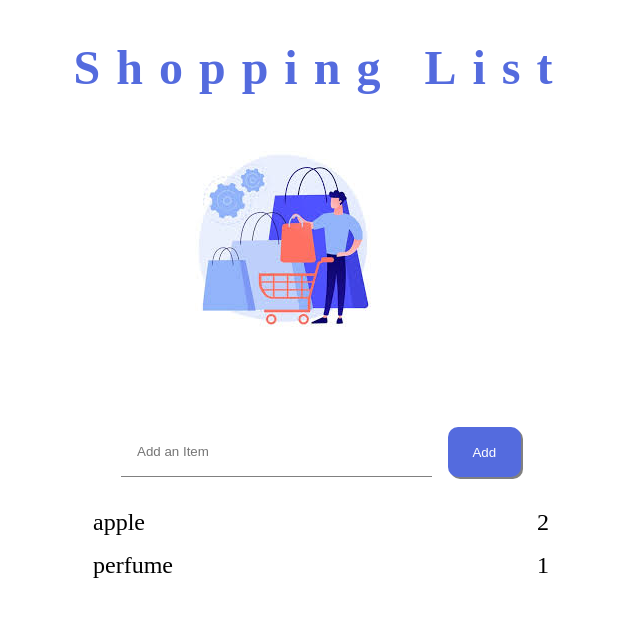
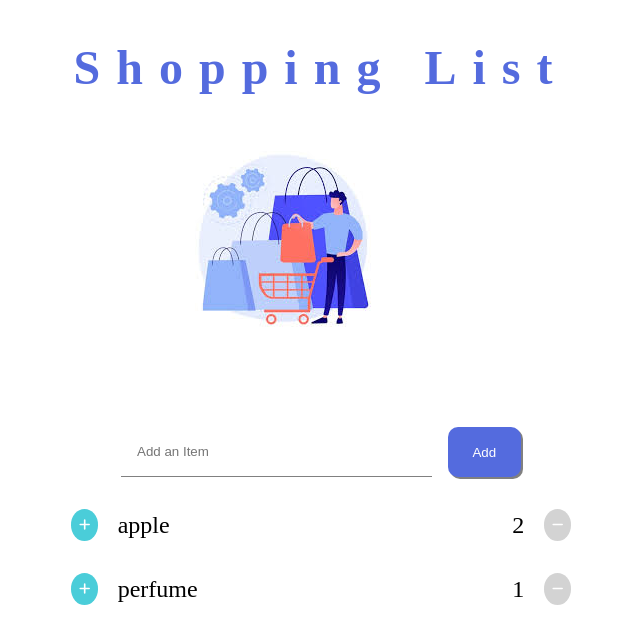
Before and after one commit to reemadhanwaniii/Shopping-List, a React (Vite) app: page / in a window 1280 px wide. Shown: the top 644 px of the page, without its empty margins (319-959 px from the left). Built offline with nearby package versions, Linux system fonts and the light colour scheme.

Commit message:
added icons and their css

```diff
--- a/package.json
+++ b/package.json
@@ -10,6 +10,8 @@
     "preview": "vite preview"
   },
   "dependencies": {
+    "@fortawesome/free-solid-svg-icons": "^6.6.0",
+    "@fortawesome/react-fontawesome": "^0.2.2",
     "react": "^18.3.1",
     "react-dom": "^18.3.1"
   },
--- a/src/App.css
+++ b/src/App.css
@@ -1,3 +1,4 @@
 :root{
     --light-purple: #546bde;
+    --blue: #4acdd9;
 }
--- a/src/Components/Item/Item.css
+++ b/src/Components/Item/Item.css
@@ -2,7 +2,6 @@
     display: flex;
     width: 100%;
     justify-content: space-around;
-    margin-bottom: 1rem;
 }
 
 .item-name {
--- a/src/Components/ItemList/ItemList.css
+++ b/src/Components/ItemList/ItemList.css
@@ -2,3 +2,25 @@
     min-width: 100%;
     max-width: 500px;
 }
+
+.items-list {
+    display: flex;
+    align-items: center;
+    margin-bottom: 2rem;
+}
+
+.change-quantity {
+    padding: 0.5rem;
+    border-radius: 100%;
+    font-size: small;
+}
+
+.plus {
+    background-color: var(--blue);
+    color: white;
+}
+
+.minus {
+    background-color: lightgray;
+    color: white;
+}
--- a/src/Components/ItemList/ItemList.jsx
+++ b/src/Components/ItemList/ItemList.jsx
@@ -1,5 +1,7 @@
 import Item from '../Item/Item';
 import './ItemList.css'
+import { FontAwesomeIcon } from '@fortawesome/react-fontawesome';
+import { faPlus, faMinus } from '@fortawesome/free-solid-svg-icons'
 
 function ItemList({shoppingItem}) {
     return(
@@ -7,11 +9,19 @@ function ItemList({shoppingItem}) {
             {
                 shoppingItem && shoppingItem.map((item) => {
                     return(
-                        <Item
+                        <div  key={item.id} className='items-list'>
+                            <div className='change-quantity plus'>
+                                <FontAwesomeIcon icon={faPlus} />
+                            </div>
+                            <Item
                             itemName={item.name}
                             quantity={item.quantity}
-                            key={item.id}
-                        />
+                            />
+                            <div className='change-quantity minus'>
+                              <FontAwesomeIcon icon={faMinus} />
+                            </div>
+                        </div>
+
                     )
                 })
             }
```
Also changed, not shown: 1 other file (tests, documents, lock files or other folders).
